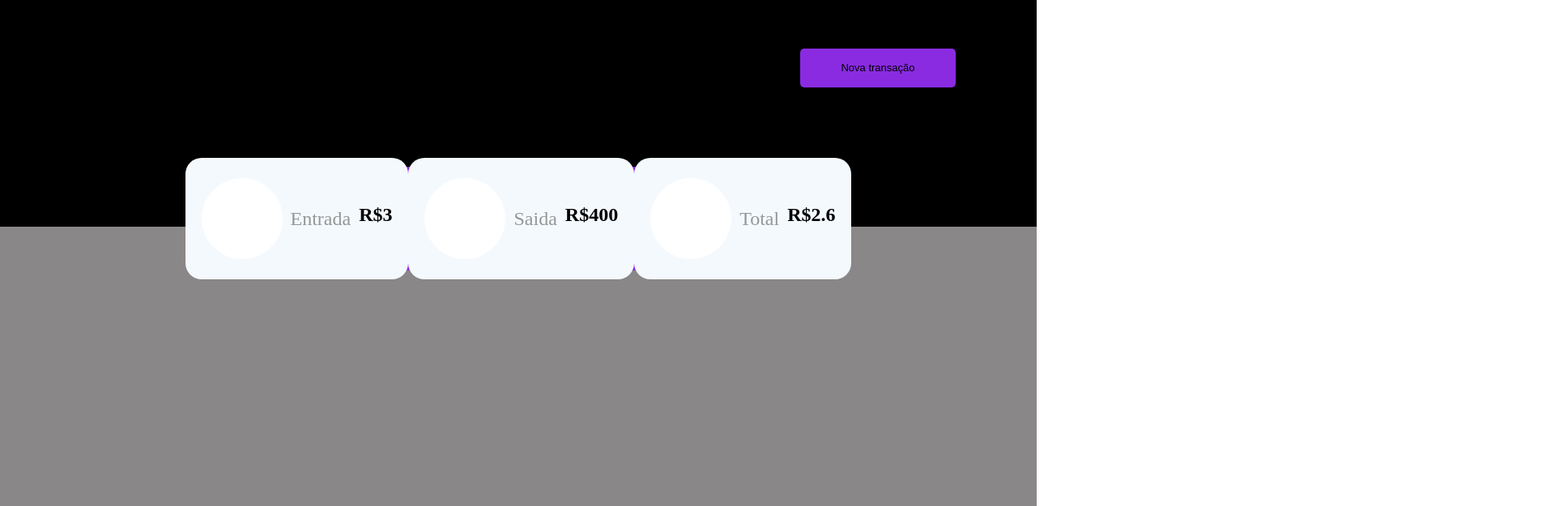
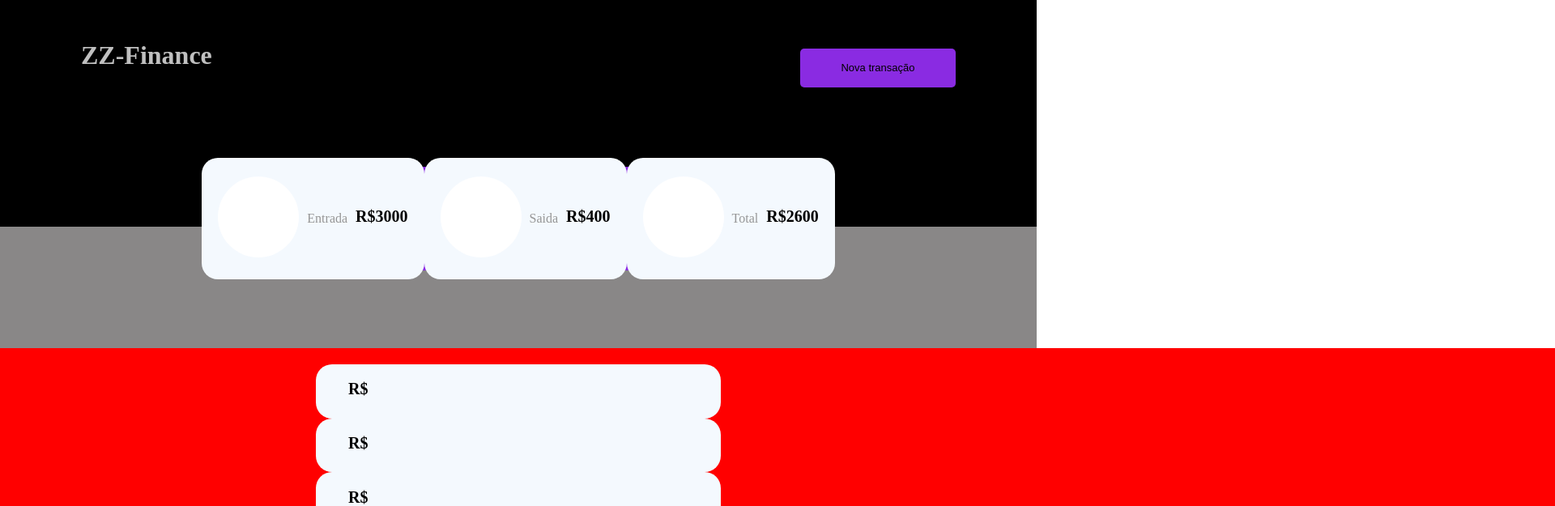
Before and after one commit to EdsonZ91/ZZ-Finance, a React (Vite) app: page / in a window 1280 px wide. Shown: the top 625 px of the page at 81% size, 1920 px wide, since content can reach past the window. Built offline with nearby package versions, Linux system fonts and the light colour scheme; a web font is replaced by a local one.

Commit message:
estamos indo...

```diff
--- a/src/App.css
+++ b/src/App.css
@@ -40,11 +40,11 @@
  padding: 20px;
  display: flex;
  justify-content: center;
-align-items: center;
-top: 50%;
-left: 50%;
-transform: translate(-50%, -50%);
-top: 270px;
+  align-items: center;
+  top: 50%;
+  left: 50%;
+  transform: translate(-50%, -50%);
+  top: 270px;
 }
 
 input{
@@ -94,12 +94,12 @@ button:active{
   height: 150px;
   border-radius: 20px;
   background-color: #F4F9FE;
-  padding: 20px;
+  padding-left: 20px;
+  padding-right: 20px;
   display:flex;
   align-items: center;
   gap: 10px;
-  justify-content:space-between;
-
+  justify-content: center;
 }
 
 
@@ -108,22 +108,58 @@ button:active{
   width: 100px;
   border-radius: 50px;
   background-color: #FFFFFF;
-
+  margin-bottom: 5px;
 }
 
 
 
-
-
-
-h1{
-  font-size: x-large;
-
+h3{
+  font-size: 20px;
   color:#000000;
+  margin-bottom: 5px;
 }
 
 p{
-  font-size: x-large;
-
+  font-size: medium;
   color: #969696;
 }
+
+.CrdDown{
+  background-color: red;
+  position: absolute;
+  bottom: 10px;
+  right: 10px;
+  width: 1260vw;
+  height: 30vh;
+ padding: 20px;
+ display: flex;
+ justify-content: center;
+  align-items: center;
+  left: 50%;
+  transform: translate(-50%, -50%);
+  flex-direction: column;
+
+}
+
+.BagIcon{
+  height: 100px;
+  width: 100px;
+  border-radius: 50px;
+  background-color: #FFFFFF;
+  margin-bottom: 5px;
+
+}
+
+.xBag{
+  width: 500px;
+height: 200px;
+border-radius: 20px;
+background-color: #F4F9FE;
+padding-left: 20px;
+padding-right: 20px;
+display:flex;
+align-items: center;
+gap: 10px;
+
+
+}
--- a/src/App.jsx
+++ b/src/App.jsx
@@ -14,26 +14,30 @@ function App() {
             </div>
             <div  className="cardsBank">
 
-               <Crd  Text="Entrada" valr={3.000}/>
+               <Crd  Text="Entrada"
+               valr={3000}/>
 
-               <Crd Text="Saida" valr={400} />
+               <Crd Text="Saida"
+               valr={400} />
 
-               <Crd Text="Total" valr={2.600} />
+               <Crd Text="Total"
+               valr={2600} />
 
+            </div>
 
+                <div className="CrdDown">
 
+                    <Bagb />
 
+                    <Bagb />
 
+                    <Bagb />
 
 
 
 
                 </div>
 
-
-
-
-
         </div>
     )
 }
--- a/src/componentes/Arquivos/index.jsx
+++ b/src/componentes/Arquivos/index.jsx
@@ -4,13 +4,11 @@ function Caixa({Text,valr}){
 
         <div className="Crd">
 
-            <div className="cardIcon">
-
-            </div>
+            <div className="cardIcon"></div>
 
                 <p> {Text} </p>
 
-                <h1>R${valr}</h1>
+                <h3>R${valr}</h3>
 
 
 
--- a/src/componentes/Bag/Style.css
+++ b/src/componentes/Bag/Style.css
@@ -0,0 +1,21 @@
+.BagIcon{
+    height: 100px;
+    width: 100px;
+    border-radius: 50px;
+    background-color: #FFFFFF;
+    margin-bottom: 5px;
+
+}
+
+.xBag{
+    width: 300px;
+  height: 150px;
+  border-radius: 20px;
+  background-color: #F4F9FE;
+  padding-left: 20px;
+  padding-right: 20px;
+  display:flex;
+  align-items: center;
+  gap: 10px;
+  justify-content: center;
+}
```
Lines whose indentation alone changed are shown as unchanged.
